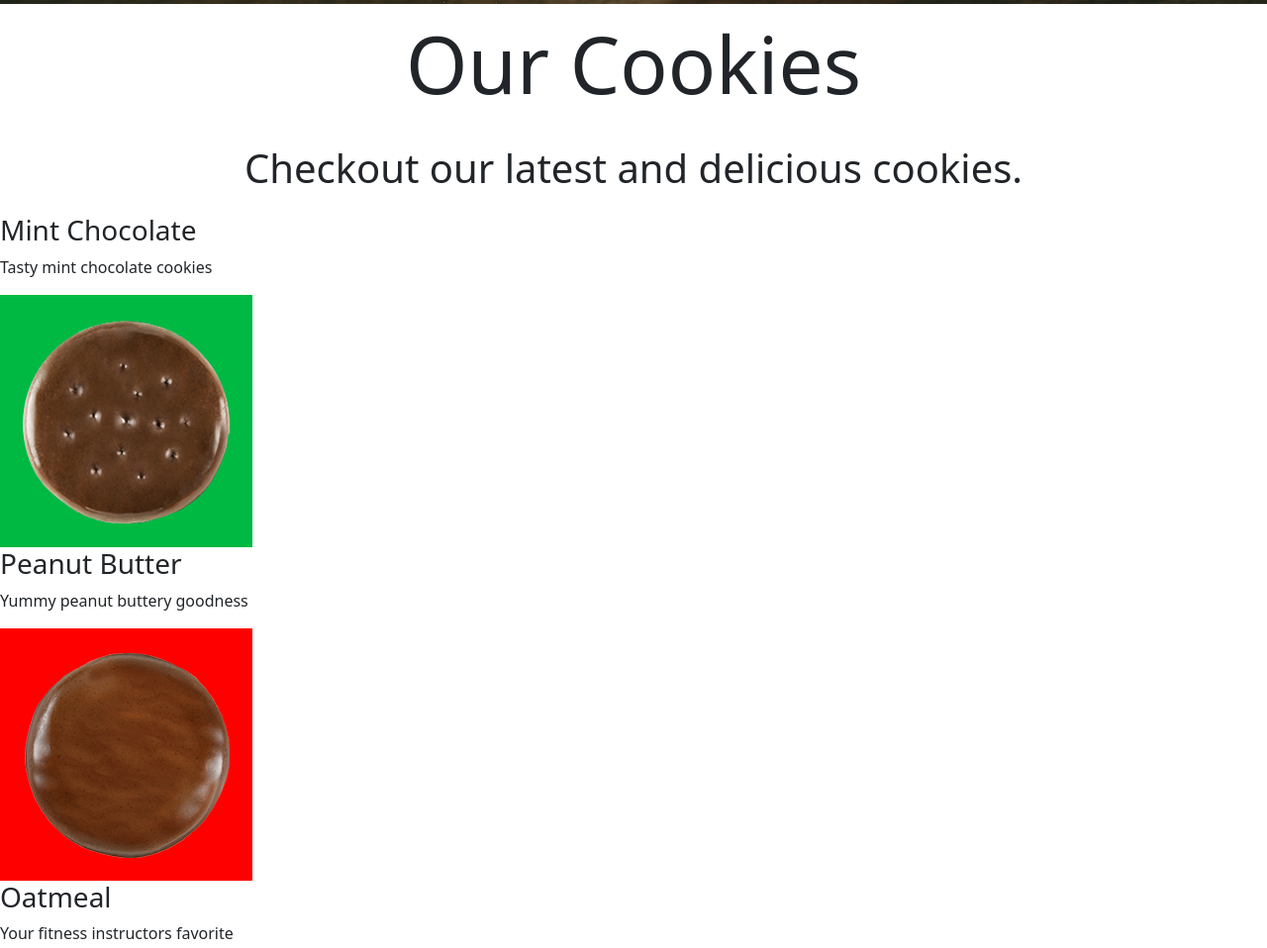
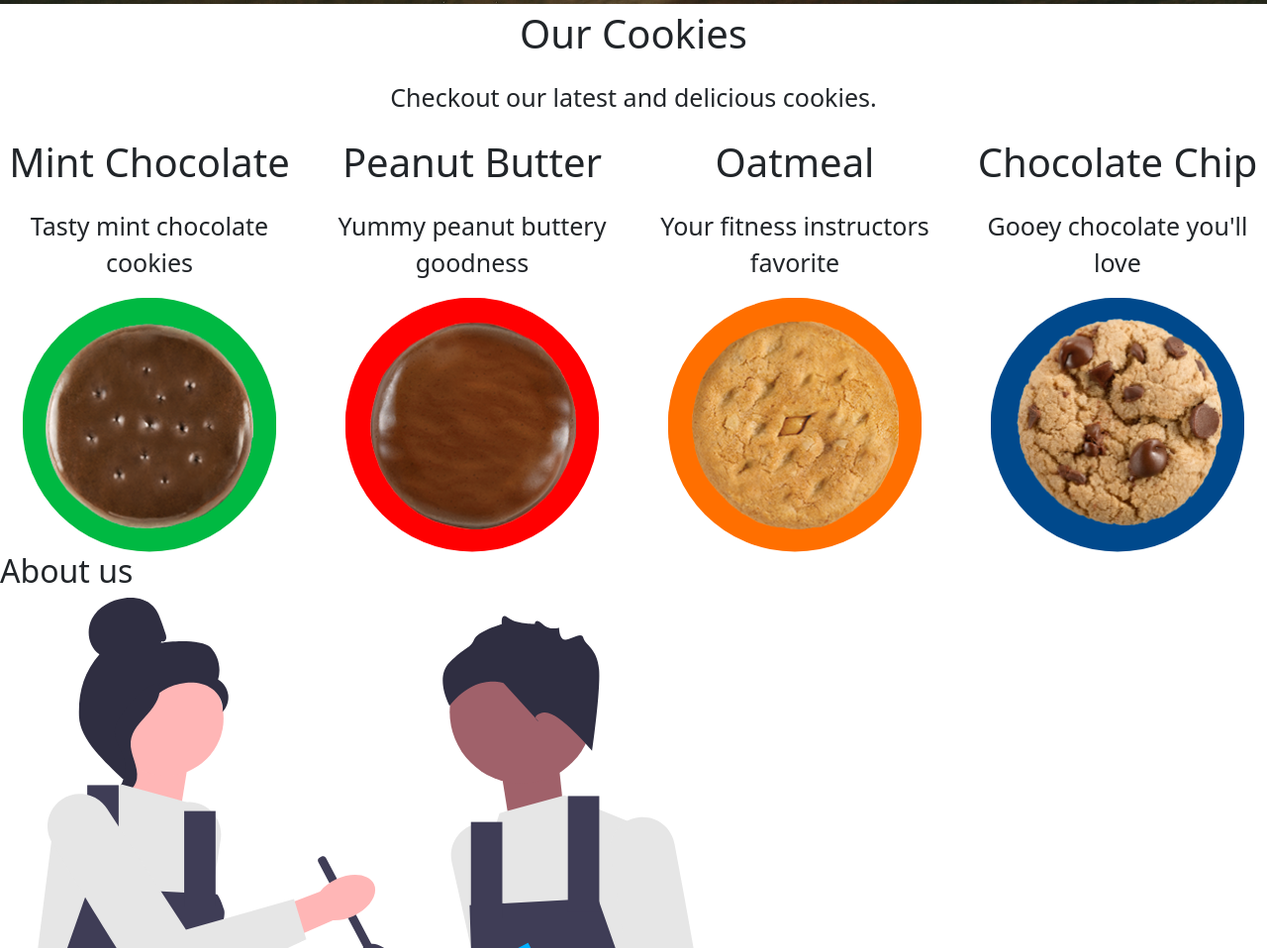
Before and after one commit to CUNYTechPrep/lab-bootstrap-5.2, a plain HTML site: page index.html in a window 1280 px wide. Shown: the part 717-1675 px from the top of the page at 99% size. Drawn offline with nearby package versions, Linux system fonts and the light colour scheme.

Commit message:
Cookie section completed

```diff
--- a/css/styles.css
+++ b/css/styles.css
@@ -21,17 +21,16 @@
     font-size: 14px;
 }
 
+.cookie{
+    clip-path: circle();
+}
+
 
 @media (min-width: 768px) {
     .custom-font {
         font-size: 25px;
     }
-    .intro-text{
-        font-size: 60px;
-    }
-    .intro-text-bottom{
-        font-size: 25px;
-    }
+
 }
 
 /* Font size for large screens (lg) */
@@ -40,9 +39,12 @@
         font-size: 40px;
     }
     .intro-text{
-        font-size: 80px;
+        font-size: 40px;
     }
     .intro-text-bottom{
-        font-size: 40px;
+        font-size: 25px;
+    }
+    .cookie{
+        width: 85%;
     }
 }
--- a/index.html
+++ b/index.html
@@ -32,22 +32,37 @@
       </div>
     </div>
 
-    <h3>Mint Chocolate</h3>
-    <p>Tasty mint chocolate cookies</p>
-    <img src="images/mint-cookie.png" alt="A single mint chocolate cookie" />
+    <div class="container-fluid text-center p-0 position-relative">
+      <div class="row row-cols-1 row-cols-md-2 row-cols-lg-4">
+        <div class="col">
+          <p class="intro-text">Mint Chocolate</p>
+          <p class="intro-text-bottom">Tasty mint chocolate cookies</p>
+          <img class="cookie" src="images/mint-cookie.png" alt="A single mint chocolate cookie" />
+        </div>
 
-    <h3>Peanut Butter</h3>
-    <p>Yummy peanut buttery goodness</p>
-    <img src="images/peanut-cookie.png" alt="A single peanut butter cookie" />
+        <div class="col">
+          <p class="intro-text">Peanut Butter</p>
+          <p class="intro-text-bottom">Yummy peanut buttery goodness</p>
+          <img class="cookie" src="images/peanut-cookie.png" alt="A single peanut butter cookie" />
+        </div>
 
-    <h3>Oatmeal</h3>
-    <p>Your fitness instructors favorite</p>
-    <img src="images/oatmeal-cookie.png" alt="A single oatmeal cookie" />
+        <div class="col">
+          <p class="intro-text">Oatmeal</p>
+          <p class="intro-text-bottom">Your fitness instructors favorite</p>
+          <img class="cookie" src="images/oatmeal-cookie.png" alt="A single oatmeal cookie" />
+        </div>
 
-    <h3>Chocolate Chip</h3>
-    <p>Gooey chocolate you'll love</p>
-    <img src="images/chip-cookie.png" alt="A single chocolate chip cookie" />
+        <div class="col">
+          <p class="intro-text">Chocolate Chip</p>
+          <p class="intro-text-bottom">Gooey chocolate you'll love</p>
+          <img class="cookie" src="images/chip-cookie.png" alt="A single chocolate chip cookie" />
+        </div>
+
+      </div>
+    </div>
+
   </main>
+
   <div>
     <h2>About us</h2>
 
```
